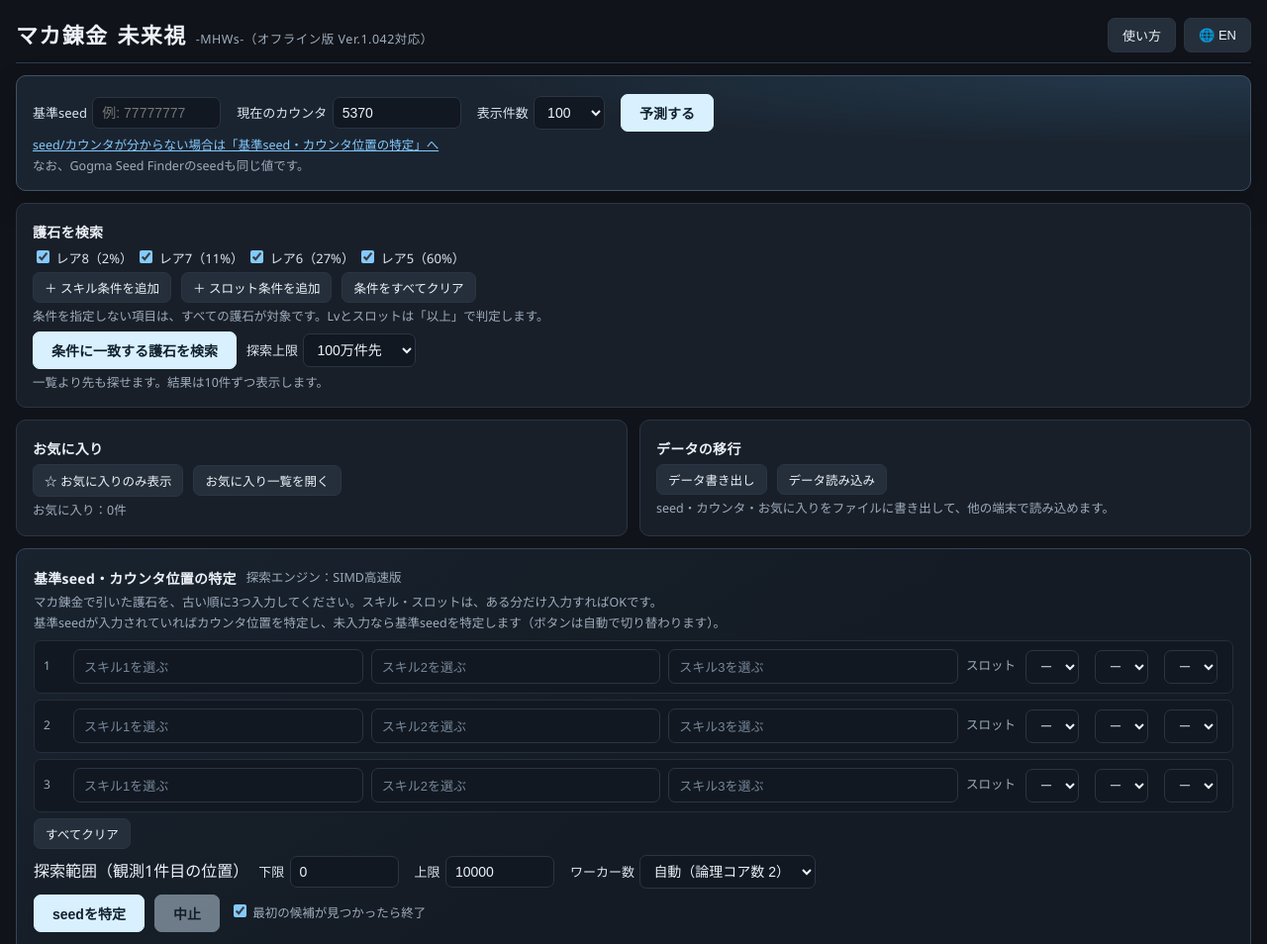
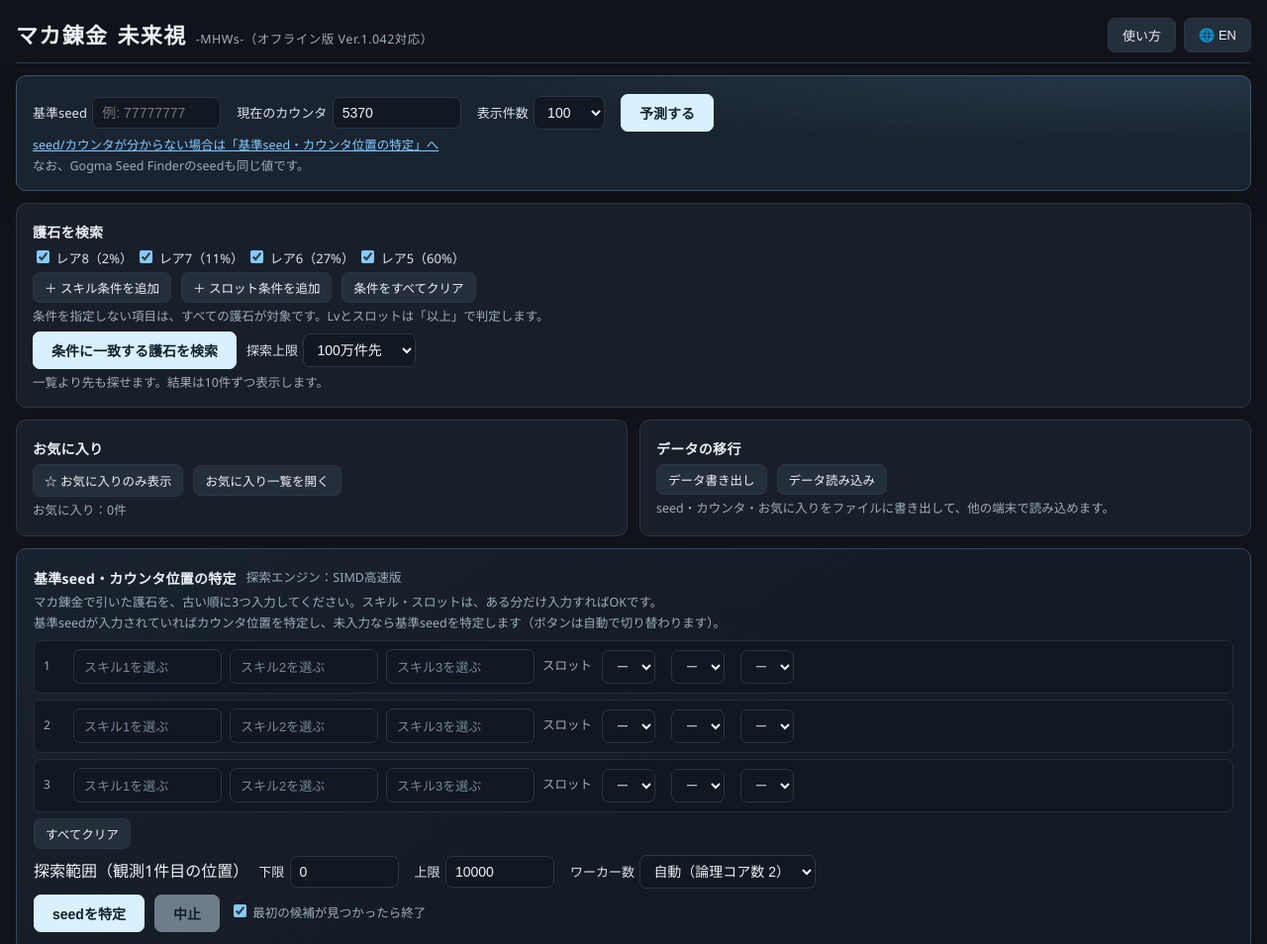
Before and after one commit to fujimagit1-lab/charm-future-vision, a plain HTML site: page index.html in a window 1280 px wide. Shown: the top 954 px of the page at 99% size. Drawn offline with Linux system fonts and the light colour scheme.

Commit message:
Add files via upload

```diff
--- a/index.html
+++ b/index.html
@@ -126,11 +126,6 @@ SOFTWARE.
   }
   .obsrow .no { color: var(--muted); min-width: 22px; flex: 0 0 auto; white-space: nowrap; font-size: 12px; }
   .obsgrp { display: inline-flex; flex-wrap: wrap; align-items: center; gap: 6px 8px; }
-  /* PCでは観測行のスキルボタンを伸ばして行幅いっぱいに広げる（スロット群は右端に残る） */
-  @media (min-width: 761px) {
-    #obsrows .obsgrp:first-child { flex: 1 1 auto; min-width: 0; }
-    #obsrows .skbtn { flex: 1 1 0; }
-  }
   @media (max-width: 760px) {
     #obsrows .obsrow { flex-direction: column; align-items: stretch; gap: 8px; }
     #obsrows .obsgrp { width: 100%; }
```
